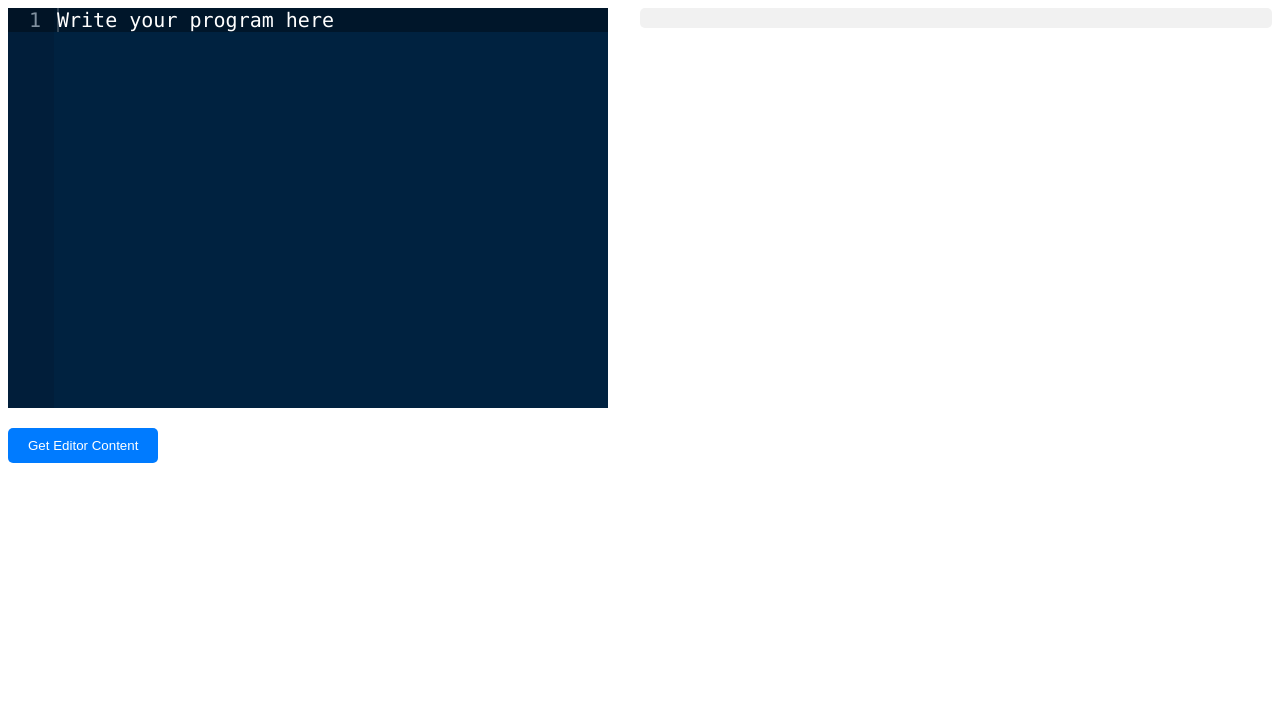
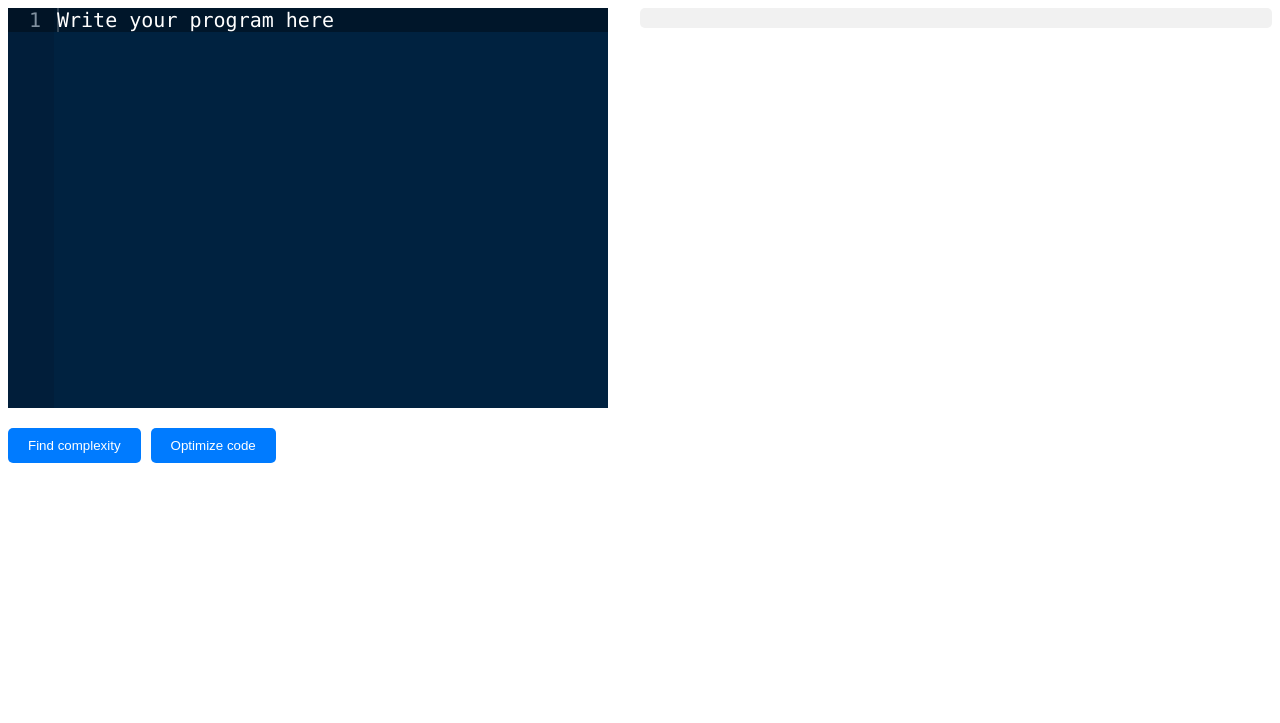
Before and after one commit to Shijin1111/codeCom, a Django app: page /codeeditor/ in a window 1280 px wide. Shown: the top 723 px of the page. Run offline with Django 5.2, Linux system fonts and the light colour scheme; some libraries are stand-ins or nearby versions.

Commit message:
complexity fn view added

```diff
--- a/accounts/static/css/code_style.css
+++ b/accounts/static/css/code_style.css
@@ -38,6 +38,12 @@ button {
   border: none;
   border-radius: 5px;
   cursor: pointer;
+  flex-shrink: 0;
+}
+
+.button-container {
+  display: flex;  /* Ensure buttons are on the same line */
+  gap: 10px; /* Add some space between the buttons */
 }
 
 button:hover {
--- a/accounts/templates/accounts/codeeditor.html
+++ b/accounts/templates/accounts/codeeditor.html
@@ -13,7 +13,10 @@
       <!-- Left section -->
       <div class="left-section">
         <div id="editor" style="height: 400px; width: 600px;">Write your program here</div>
-        <button id="opt-button">Get Editor Content</button>
+        <div class="button-container">
+          <button id="com-button">Find complexity</button>
+          <button id="opt-button">Optimize code</button>
+        </div>
       </div>
 
       <!-- Right section -->
@@ -32,6 +35,26 @@
   let editor = ace.edit("editor", {
     theme: "ace/theme/cobalt",
     mode: "ace/mode/python",
+  });
+
+  document.querySelector("#com-button").addEventListener("click", (event) => {
+    event.preventDefault();
+    const message = editor.getValue();
+    if (message.length === 0) {
+      return;
+    }
+    fetch('{% url "complexity_bot" %}', {
+      method: 'POST',
+      headers: { 'Content-Type': 'application/x-www-form-urlencoded' },
+      body: new URLSearchParams({
+        'csrfmiddlewaretoken': document.querySelector('[name=csrfmiddlewaretoken]').value,
+        'message': message
+      })
+    })
+    .then(response => response.json())
+    .then(data => {
+      document.querySelector('#output').textContent = `Complexity analysis: ${data.response}`;
+    });
   });
 
   // Button to get content
--- a/accounts/urls.py
+++ b/accounts/urls.py
@@ -7,4 +7,5 @@ urlpatterns = [
     path('logout/', auth_views.LogoutView.as_view(), name='logout'),
     path('',views.homepage_view,name="home"),
     path('codeeditor/',views.chatbot,name="codeeditor"),
+    path('complexity/', views.complexity_bot, name='complexity_bot')
 ]
--- a/accounts/views.py
+++ b/accounts/views.py
@@ -7,6 +7,43 @@ from django.urls import reverse
 from django.http import JsonResponse
 import os
 import google.generativeai as genai
+
+
+def complexity_bot(request):
+    if request.method == 'POST':
+        message = request.POST.get('message')
+        response = find_complexity(message)
+        print(f"Received message for complexity analysis: {message}")
+        return JsonResponse({'message': message, 'response': response})
+    return render(request, 'accounts/codeeditor.html')
+
+def find_complexity(message):
+    # Example for using a different API key or method
+    genai.configure(api_key="AIzaSyAjr1v-NGJb8qix3HXgQABxQViwMgdSCkI")
+
+    generation_config = {
+        "temperature": 0.7,
+        "top_p": 0.9,
+        "top_k": 50,
+        "max_output_tokens": 4096,
+        "response_mime_type": "text/plain",
+    }
+
+    model = genai.GenerativeModel(model_name="gemini-1.5-flash", generation_config=generation_config)
+
+    chat_session = model.start_chat(history=[])
+
+    res = chat_session.send_message(f"find the time complexity of the following code: {message} return only the time complexity.nothing else")
+    print(res)
+    return res.text
+
+def chatbot(request):
+    if request.method == 'POST':
+        message = request.POST.get('message')
+        response = ask_openai(message)
+        print(f"Received message: {message}")
+        return JsonResponse({'message':message,'response':response})
+    return render(request,'accounts/codeeditor.html')
 
 def ask_openai(message):
     genai.configure(api_key="AIzaSyDUX756PqIuqKJpftGreqSHkzYL9pweNAk")
@@ -37,13 +74,6 @@ def ask_openai(message):
     return res.text
 
 
-def chatbot(request):
-    if request.method == 'POST':
-        message = request.POST.get('message')
-        response = ask_openai(message)
-        print(f"Received message: {message}")
-        return JsonResponse({'message':message,'response':response})
-    return render(request,'accounts/codeeditor.html')
 
 # Custom login view to handle login form rendering
 def login_view(request):
```
